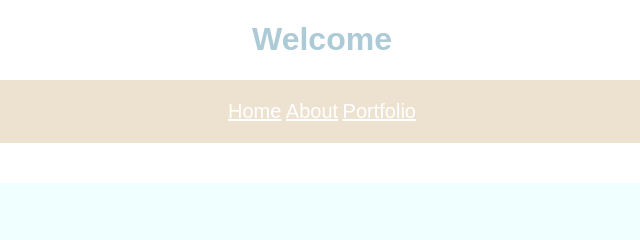
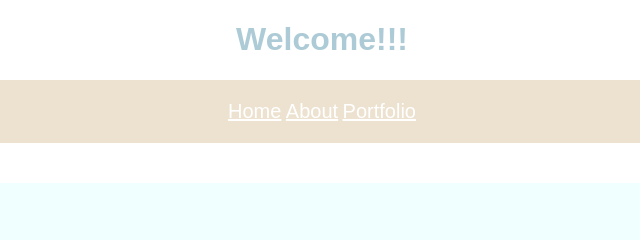
Before and after one commit to bellbuzzz/Week-2-Personal-Project, a plain HTML site: page index.html in a window 1280 px wide. Shown: the top 240 px of the page, 318-958 px from the left. Drawn offline with Linux system fonts and the light colour scheme.

Commit message:
just practicing
just practicing git

```diff
--- a/index.html
+++ b/index.html
@@ -9,7 +9,7 @@
     </head>
     <body>
         <header>
-            <h1 id="title">Welcome</h1>
+            <h1 id="title">Welcome!!!</h1>
         </header>
         <nav>
             <a href="#">Home<a/a>
```
